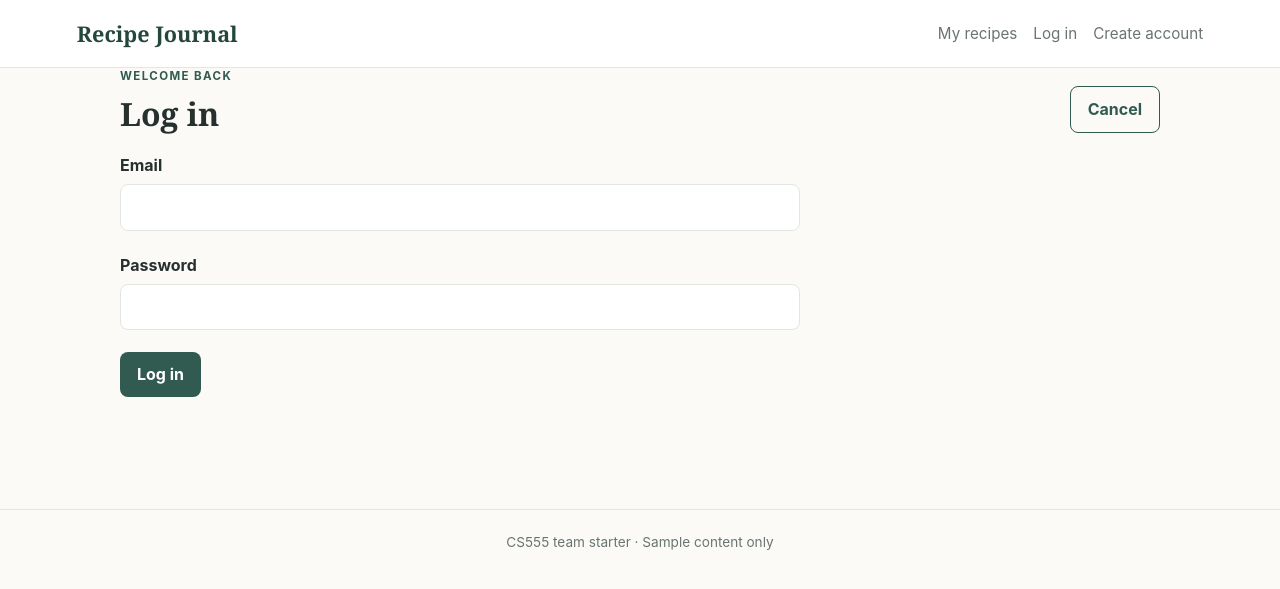
After one commit to CodeWonkey/SSW555-SIT_SCRUM-Recipe-App, a Flask app: page /login in a window 1280 px wide. The commit adds this page. Shown: the top 589 px of the page. Run offline with Flask 3, Linux system fonts and the light colour scheme.

Commit message:
Add login and logout, fix failing recipe service tests
Co-Authored-By: Claude Sonnet 5.5 <noreply@anthropic.com>

```diff
--- a/app/routes.py
+++ b/app/routes.py
@@ -43,6 +43,28 @@ def create_blueprint(service: RecipeService, users: UserService) -> Blueprint:
         session["user_name"] = user.name
         return redirect(url_for("main.home"))
 
+    @bp.route("/login", methods=["GET", "POST"])
+    def login():
+        if request.method == "GET":
+            return render_template("login.html")
+
+        email = request.form.get("email", "")
+        user = users.authenticate(email, request.form.get("password", ""))
+        if user is None:
+            return render_template(
+                "login.html",
+                error="Invalid email or password",
+                email=email,
+            ), 401
+
+        session["user_id"] = user.id
+        session["user_name"] = user.name
+        return redirect(url_for("main.home"))
+
+    @bp.post("/logout")
+    def logout():
+        session.clear()
+        return redirect(url_for("main.home"))
 
     @bp.get("/recipes/<recipe_id>")
     def recipe_detail(recipe_id: str):
--- a/app/services/users.py
+++ b/app/services/users.py
@@ -57,6 +57,12 @@ class UserService:
     def get_by_email(self, email: str) -> User | None:
         return self._by_email.get(email.strip().casefold())
 
+    def authenticate(self, email: str, password: str) -> User | None:
+        user = self.get_by_email(email)
+        if user is not None and self.password_matches(user, password):
+            return user
+        return None
+
     def password_matches(self, user: User, password: str) -> bool:
         return check_password_hash(user.password_hash, password)
 
--- a/app/static/css/styles.css
+++ b/app/static/css/styles.css
@@ -58,3 +58,8 @@ h3 { font-family: Georgia, serif; font-size: 1.3rem; }
   .ingredient-row { grid-template-columns: 1fr 1fr; }
   .ingredient-row input:first-child { grid-column: 1 / -1; }
 }
+
+.logout-form {
+  display: inline;
+  margin: 0;
+}
--- a/app/templates/base.html
+++ b/app/templates/base.html
@@ -13,7 +13,11 @@
       <a href="{{ url_for('main.home') }}">My recipes</a>
       {% if session.get("user_name") %}
         <span class="signed-in">{{ session.user_name }}</span>
+        <form method="POST" action="{{ url_for('main.logout') }}" class="logout-form">
+          <button type="submit" class="button button-outline">Log out</button>
+        </form>
       {% else %}
+        <a href="{{ url_for('main.login') }}">Log in</a>
         <a href="{{ url_for('main.register') }}">Create account</a>
       {% endif %}
     </nav>
--- /dev/null
+++ b/app/templates/login.html
@@ -0,0 +1,31 @@
+{% extends "base.html" %}
+{% block title %}Log in · Recipe Journal{% endblock %}
+{% block content %}
+  <section class="section-heading">
+    <div>
+      <p class="eyebrow">WELCOME BACK</p>
+      <h2>Log in</h2>
+    </div>
+    <a class="button button-outline" href="{{ url_for('main.home') }}">Cancel</a>
+  </section>
+
+  {% if error %}
+    <p class="form-error" role="alert">{{ error }}</p>
+  {% endif %}
+
+  <form method="POST" class="account-form">
+    <div class="form-field">
+      <label for="email">Email</label>
+      <input type="email" id="email" name="email" required value="{{ email or '' }}" autocomplete="email">
+    </div>
+
+    <div class="form-field">
+      <label for="password">Password</label>
+      <input type="password" id="password" name="password" required autocomplete="current-password">
+    </div>
+
+    <div class="form-actions">
+      <button type="submit" class="button">Log in</button>
+    </div>
+  </form>
+{% endblock %}
```
Also changed, not shown: tests/test_login_web.py (added, +47 -0 lines), tests/test_recipe_service.py (+7 -17 lines), tests/test_user_service.py (+9 -0 lines).
